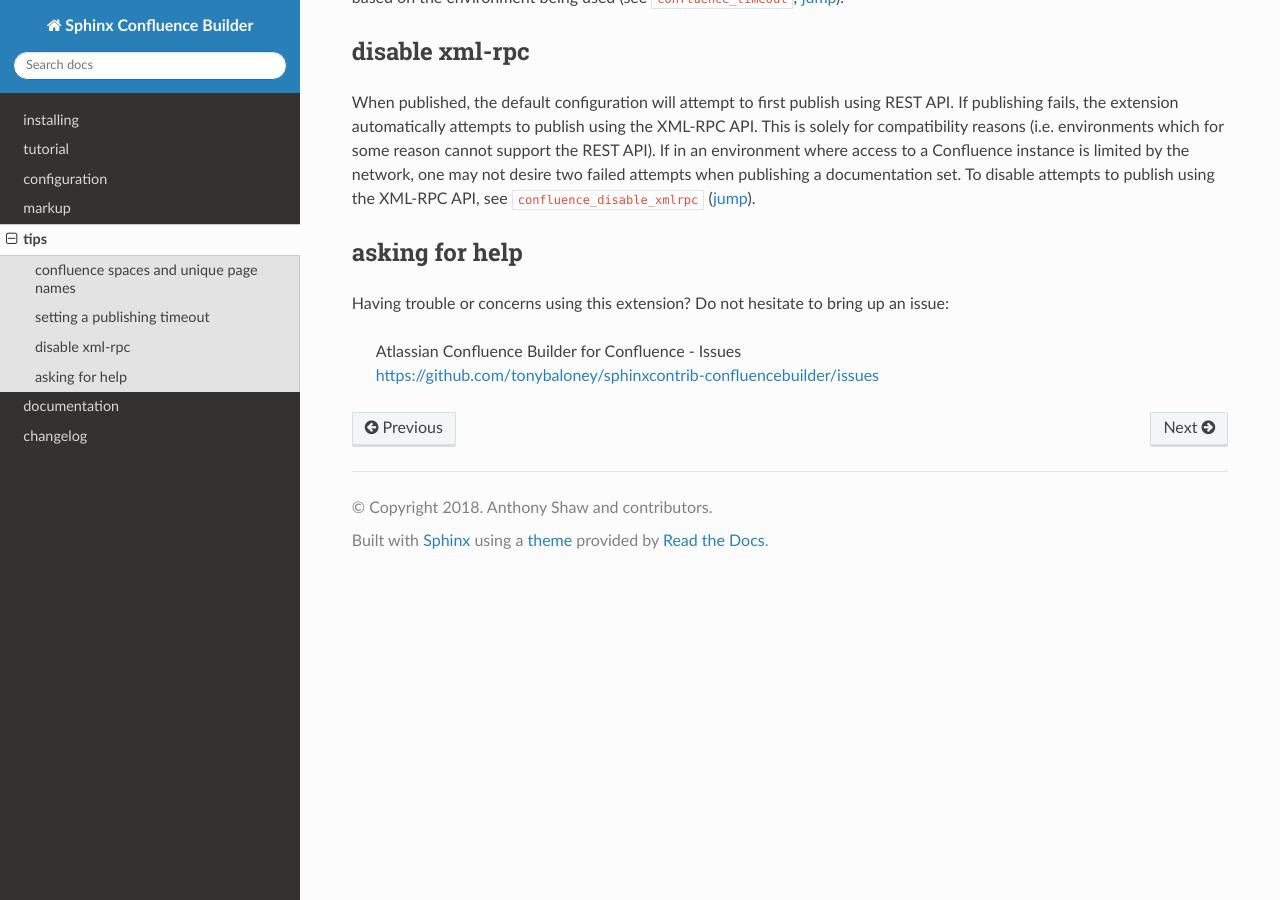
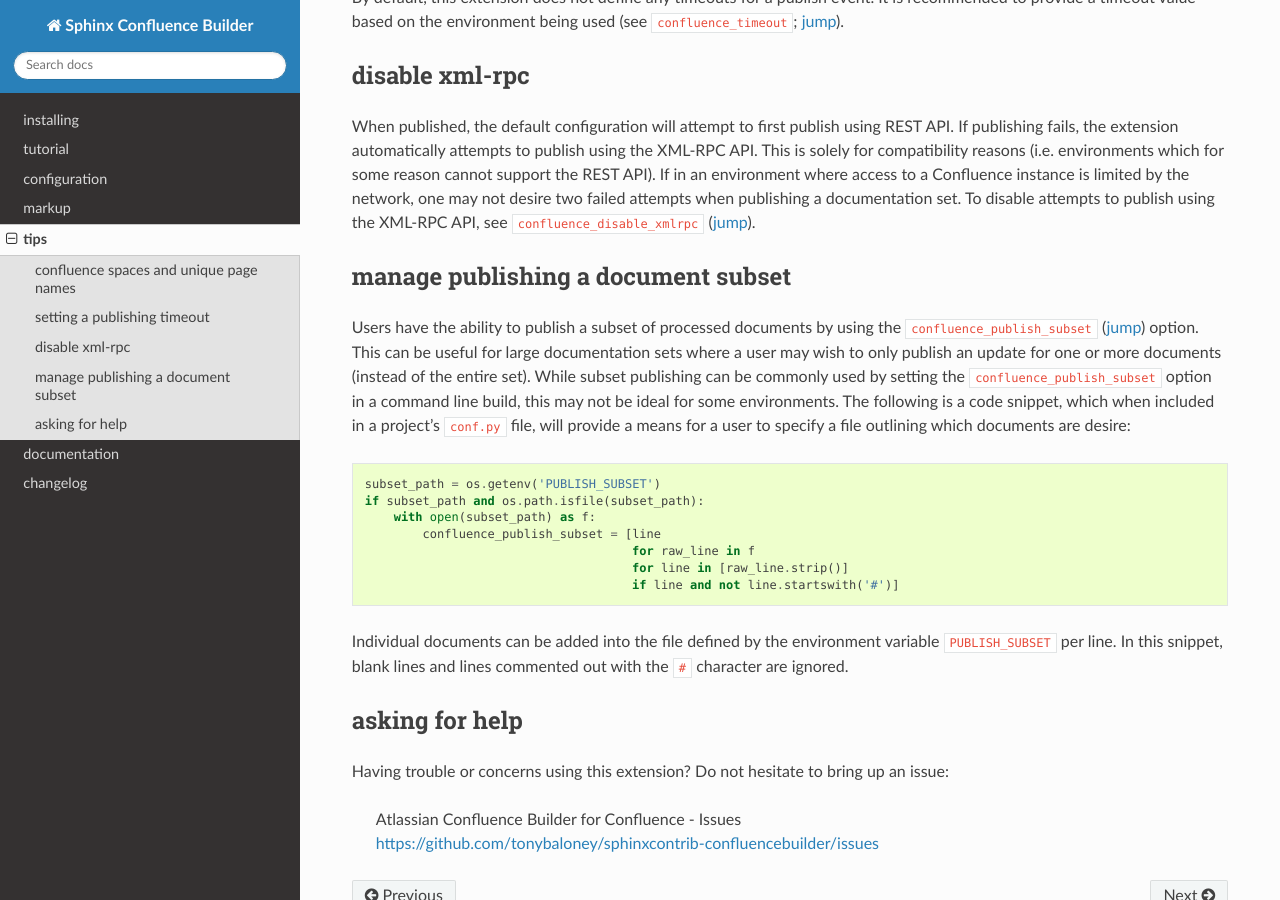
Before and after one commit to sphinx-contrib/confluencebuilder, a Sphinx documentation site: the page built from doc/tips.rst, in a window 1280 px wide and 900 px high, scrolled down 1631 px. Built offline with Sphinx 7.4.7 and the Read the Docs theme 2.0.0, drawn with Linux system fonts in a browser that asks for light colours; some of the changed text lies outside the part shown.

Commit message:
doc: add publish subset confluence tip
The initial introduction of the `confluence_publish_subset` feature had
provided an example snippet outlining an advanced use case of using an
environment/file configuration to tweak the option's value. Since the
configuration page is not really indented for complex examples, moving
this information into a tip document as it can be still helpful for some
users.

Signed-off-by: James Knight <james.d.knight@live.com>

```diff
--- a/doc/configuration.rst
+++ b/doc/configuration.rst
@@ -597,7 +597,8 @@ A user can force a publishing subset through the command line:
    sphinx-build [options] -D confluence_publish_subset=index,foo/bar \
        <srcdir> <outdir> index.rst foo/bar.rst
 
-By default, this option is ignored with a value of ``[]``.
+By default, this option is ignored with a value of ``[]``. See also
+:ref:`manage publishing a document subset<tip_manage_publish_subset>`.
 
 .. _confluence_timeout:
 
--- a/doc/tips.rst
+++ b/doc/tips.rst
@@ -86,6 +86,35 @@ may not desire two failed attempts when publishing a documentation set. To
 disable attempts to publish using the XML-RPC API, see
 ``confluence_disable_xmlrpc`` (:ref:`jump<confluence_disable_xmlrpc>`).
 
+.. _tip_manage_publish_subset:
+
+manage publishing a document subset
+-----------------------------------
+
+Users have the ability to publish a subset of processed documents by using the
+``confluence_publish_subset`` (:ref:`jump<confluence_publish_subset>`) option.
+This can be useful for large documentation sets where a user may wish to only
+publish an update for one or more documents (instead of the entire set). While
+subset publishing can be commonly used by setting the
+``confluence_publish_subset`` option in a command line build, this may not be
+ideal for some environments. The following is a code snippet, which when
+included in a project's ``conf.py`` file, will provide a means for a user to
+specify a file outlining which documents are desire:
+
+.. code-block:: python
+
+    subset_path = os.getenv('PUBLISH_SUBSET')
+    if subset_path and os.path.isfile(subset_path):
+        with open(subset_path) as f:
+            confluence_publish_subset = [line
+                                         for raw_line in f
+                                         for line in [raw_line.strip()]
+                                         if line and not line.startswith('#')]
+
+Individual documents can be added into the file defined by the environment
+variable ``PUBLISH_SUBSET`` per line. In this snippet, blank lines and lines
+commented out with the ``#`` character are ignored.
+
 asking for help
 ---------------
 
```
